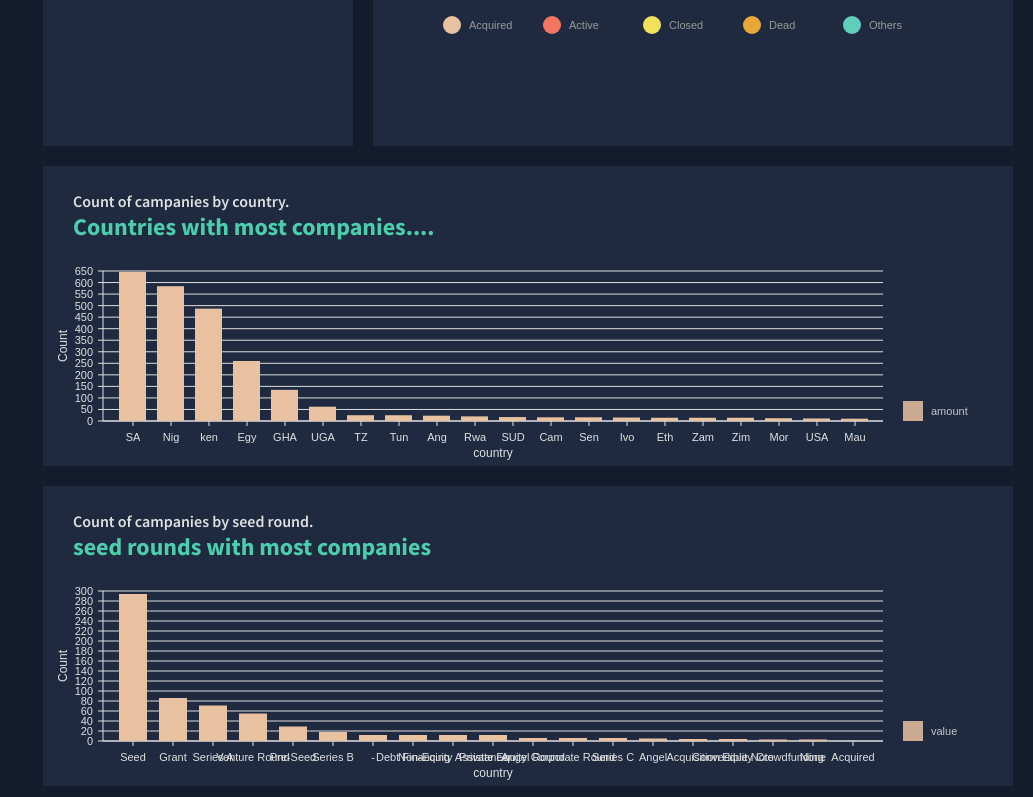
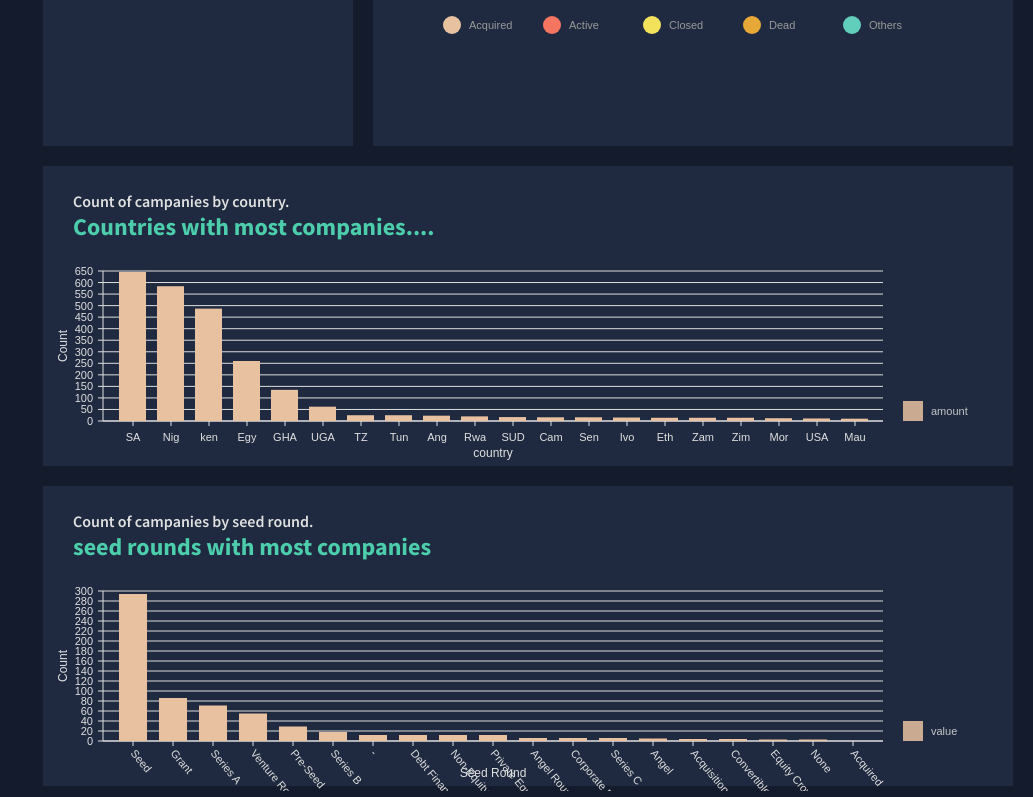
Before and after one commit to masete/ML-Production-with-Flask, a React (Create React App) app in the folder ui/: page /company in a window 1280 px wide. Shown: the part 1137-1934 px from the top of the page, without its empty margins (247-1280 px from the left). Built offline with nearby package versions, Linux system fonts and the light colour scheme.

Commit message:
rotation

```diff
--- a/ui/src/components/ComBarRoundChart.jsx
+++ b/ui/src/components/ComBarRoundChart.jsx
@@ -76,8 +76,8 @@ const ComBarRChart = ({ isDashboard = false }) => {
       axisBottom={{
         tickSize: 5,
         tickPadding: 5,
-        tickRotation: 0,
-        legend: isDashboard ? undefined : "country", // changed
+        tickRotation: 50,
+        legend: isDashboard ? undefined : "Seed Round", // changed
         legendPosition: "middle",
         legendOffset: 32,
       }}
```
